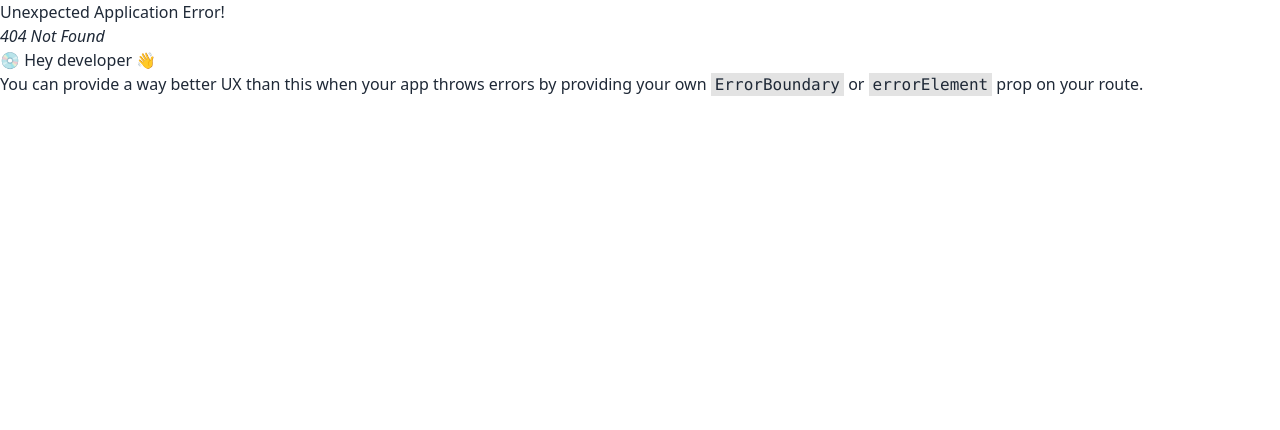
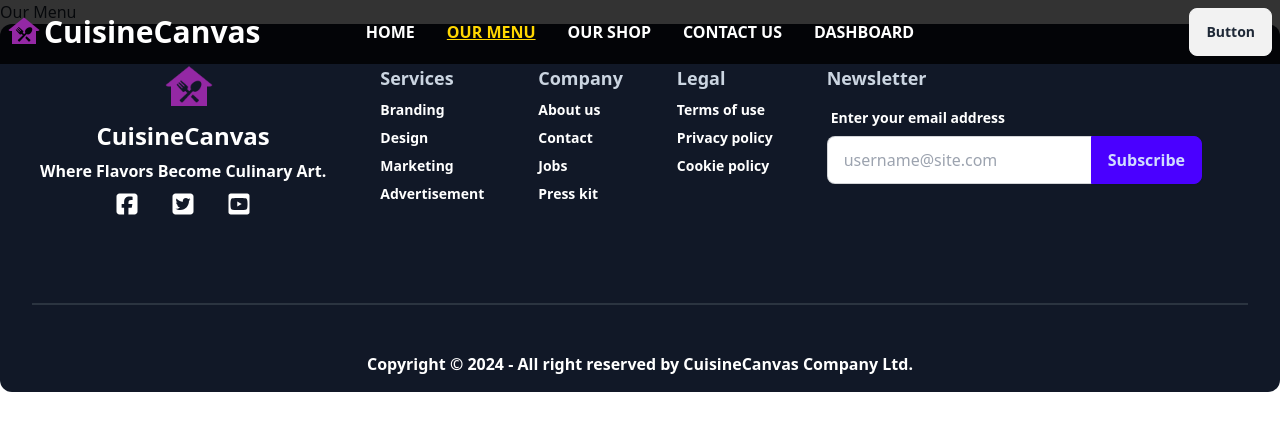
Before and after one commit to khaledsaifulla010/CuisineCanvas-Client-Side, a React (Vite) app: page /ourMenu in a window 1280 px wide. Before the commit this address had no page. Shown: the top 430 px of the page. Built offline with nearby package versions, Linux system fonts and the light colour scheme.

Commit message:
added our menu page and its routes

```diff
--- /dev/null
+++ b/src/Pages/OurMenuPage/OurMenu/OurMenu.jsx
@@ -0,0 +1,10 @@
+
+const OurMenu = () => {
+    return (
+      <div>
+        <h1>Our Menu</h1>
+      </div>
+    );
+};
+
+export default OurMenu;
--- a/src/router/router.jsx
+++ b/src/router/router.jsx
@@ -1,6 +1,7 @@
 import { createBrowserRouter } from "react-router-dom";
 import MainLayout from "../layout/MainLayout";
 import Home from "../Pages/HomePage/Home/Home";
+import OurMenu from "../Pages/OurMenuPage/OurMenu/OurMenu";
 
 const router = createBrowserRouter([
   {
@@ -11,6 +12,10 @@
         path: "/",
         element: <Home></Home>,
       },
+      {
+        path: "/ourMenu",
+        element: <OurMenu></OurMenu>,
+      },
     ],
   },
 ]);
```
